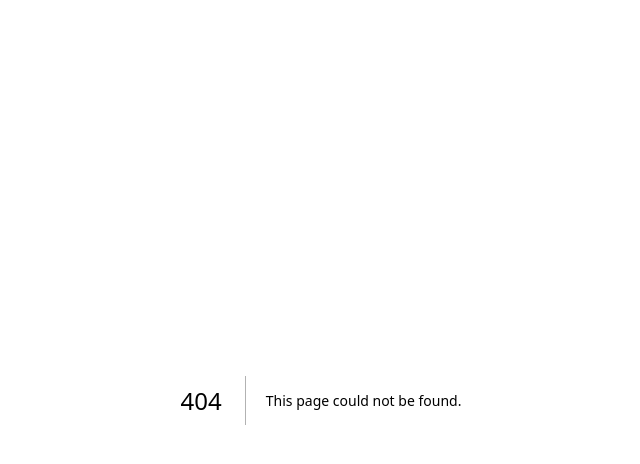
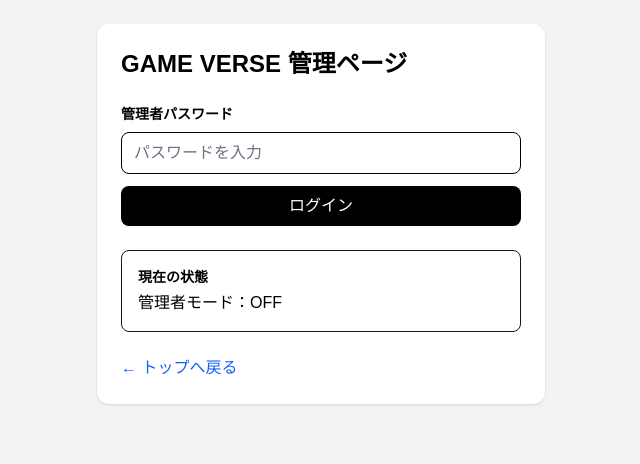
Before and after one commit to angelcrow72-crypto/game-site, a Next.js app: page /admin in a window 1280 px wide. Before the commit this address had no page. Shown: the top 464 px of the page, without its empty margins (319-959 px from the left). Built offline with nearby package versions, Linux system fonts and the light colour scheme.

Commit message:
Add admin page

```diff
--- /dev/null
+++ b/app/admin/page.tsx
@@ -0,0 +1,92 @@
+"use client";
+
+import { useEffect, useState } from "react";
+
+const ADMIN_KEY = "game-site:adminMode";
+const ADMIN_PASSWORD = "GOYA2026";
+
+export default function AdminPage() {
+  const [password, setPassword] = useState("");
+  const [adminMode, setAdminMode] = useState(false);
+  const [message, setMessage] = useState("");
+
+  useEffect(() => {
+    setAdminMode(localStorage.getItem(ADMIN_KEY) === "1");
+  }, []);
+
+  const login = () => {
+    if (password !== ADMIN_PASSWORD) {
+      setMessage("パスワードが違います。");
+      return;
+    }
+
+    localStorage.setItem(ADMIN_KEY, "1");
+    setAdminMode(true);
+    setPassword("");
+    setMessage("管理者モードをONにしました。");
+  };
+
+  const logout = () => {
+    localStorage.setItem(ADMIN_KEY, "0");
+    setAdminMode(false);
+    setMessage("管理者モードをOFFにしました。");
+  };
+
+  return (
+    <main className="min-h-screen bg-[#f3f3f3] p-6">
+      <div className="mx-auto max-w-md rounded-xl bg-white p-6 shadow">
+        <h1 className="text-2xl font-bold text-black">GAME VERSE 管理ページ</h1>
+
+        <div className="mt-6">
+          <div className="mb-2 text-sm font-semibold text-black">
+            管理者パスワード
+          </div>
+
+          <input
+            type="password"
+            className="w-full rounded-lg border px-3 py-2 text-black placeholder:text-gray-500"
+            placeholder="パスワードを入力"
+            value={password}
+            onChange={(e) => setPassword(e.target.value)}
+          />
+
+          <button
+            onClick={login}
+            className="mt-3 w-full rounded-lg bg-black px-4 py-2 text-white"
+          >
+            ログイン
+          </button>
+        </div>
+
+        <div className="mt-6 rounded-lg border p-4">
+          <div className="text-sm font-semibold text-black">
+            現在の状態
+          </div>
+
+          <div className="mt-1 text-black">
+            管理者モード：{adminMode ? "ON" : "OFF"}
+          </div>
+
+          {adminMode && (
+            <button
+              onClick={logout}
+              className="mt-3 w-full rounded-lg border px-4 py-2 text-black"
+            >
+              管理者モードを終了
+            </button>
+          )}
+        </div>
+
+        {message && (
+          <div className="mt-4 text-sm text-red-600">
+            {message}
+          </div>
+        )}
+
+        <a href="/" className="mt-6 block text-blue-600">
+          ← トップへ戻る
+        </a>
+      </div>
+    </main>
+  );
+}
```
